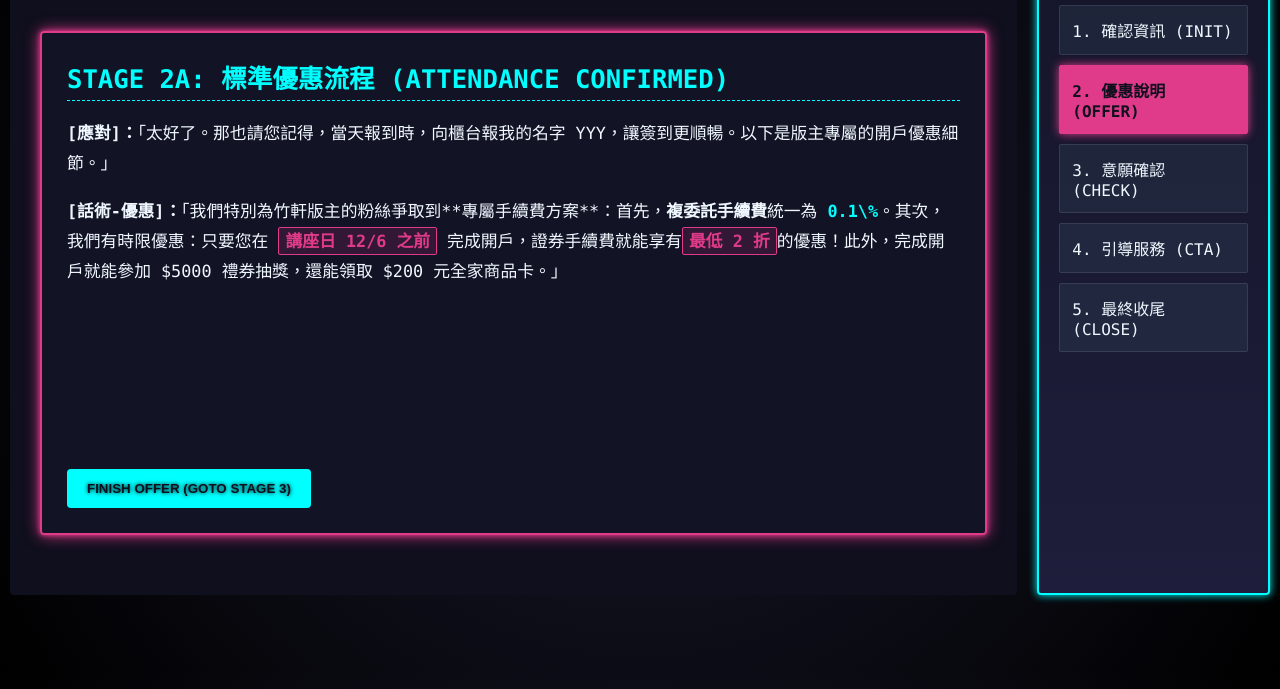
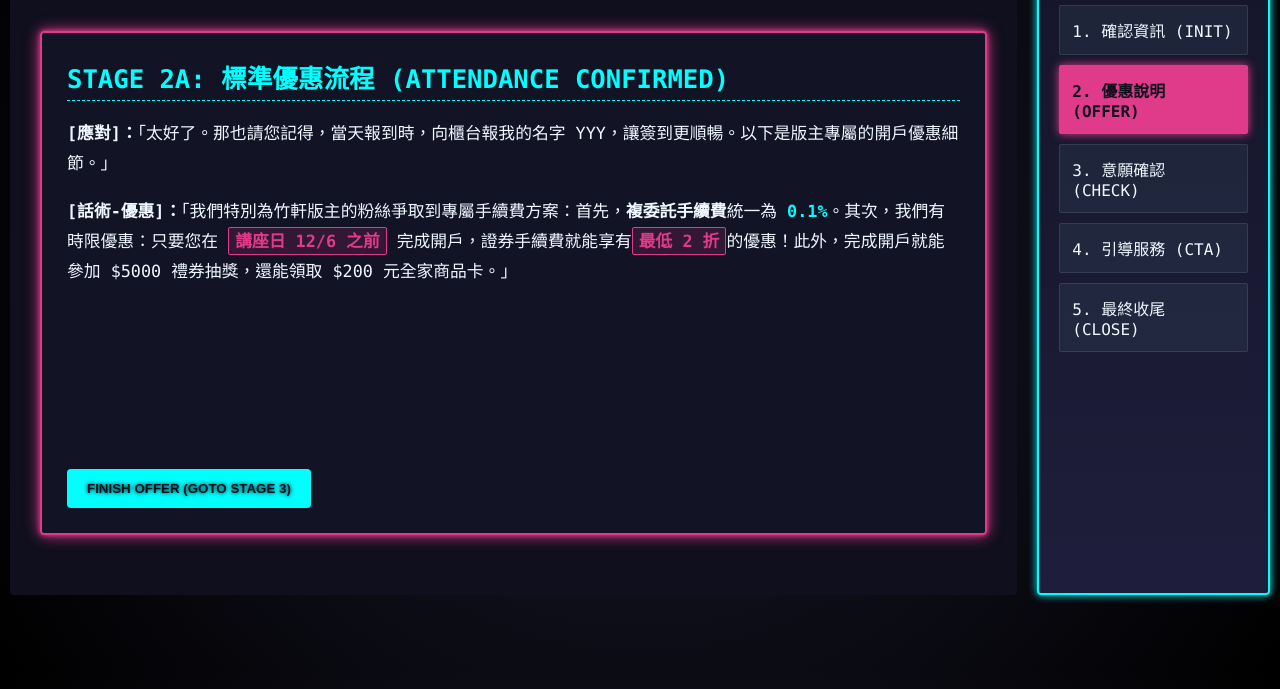
Before and after one commit to hsti6005/hsti6005.github.io, a plain HTML site: page index.html in a window 1280 px wide. Both pictures are taken after a click on the button "CLIENT REPLY: ATTEND (Y)". Shown: the part 131-820 px from the top of the page. Drawn offline with Linux system fonts and the light colour scheme.

Commit message:
Update index.html

```diff
--- a/index.html
+++ b/index.html
@@ -211,7 +211,7 @@
                 <div class="step-title">STAGE 2A: 標準優惠流程 (ATTENDANCE CONFIRMED)</div>
                 <div class="content">
                     <p><strong>[應對]：</strong>「太好了。那也請您記得，當天報到時，向櫃台報我的名字 YYY，讓簽到更順暢。以下是版主專屬的開戶優惠細節。」</p>
-                    <p><strong>[話術-優惠]：</strong>「我們特別為竹軒版主的粉絲爭取到**專屬手續費方案**：首先，<strong>複委託手續費</strong>統一為 <span class="highlight-secondary">0.1\%</span>。其次，我們有時限優惠：只要您在 <span class="highlight-main">講座日 12/6 之前</span> 完成開戶，證券手續費就能享有<span class="highlight-main">最低 2 折</span>的優惠！此外，完成開戶就能參加 $5000 禮券抽獎，還能領取 $200 元全家商品卡。」</p>
+                    <p><strong>[話術-優惠]：</strong>「我們特別為竹軒版主的粉絲爭取到專屬手續費方案：首先，<strong>複委託手續費</strong>統一為 <span class="highlight-secondary">0.1%</span>。其次，我們有時限優惠：只要您在 <span class="highlight-main">講座日 12/6 之前</span> 完成開戶，證券手續費就能享有<span class="highlight-main">最低 2 折</span>的優惠！此外，完成開戶就能參加 $5000 禮券抽獎，還能領取 $200 元全家商品卡。」</p>
                 </div>
             </div>
             <div class="button-group">
```
